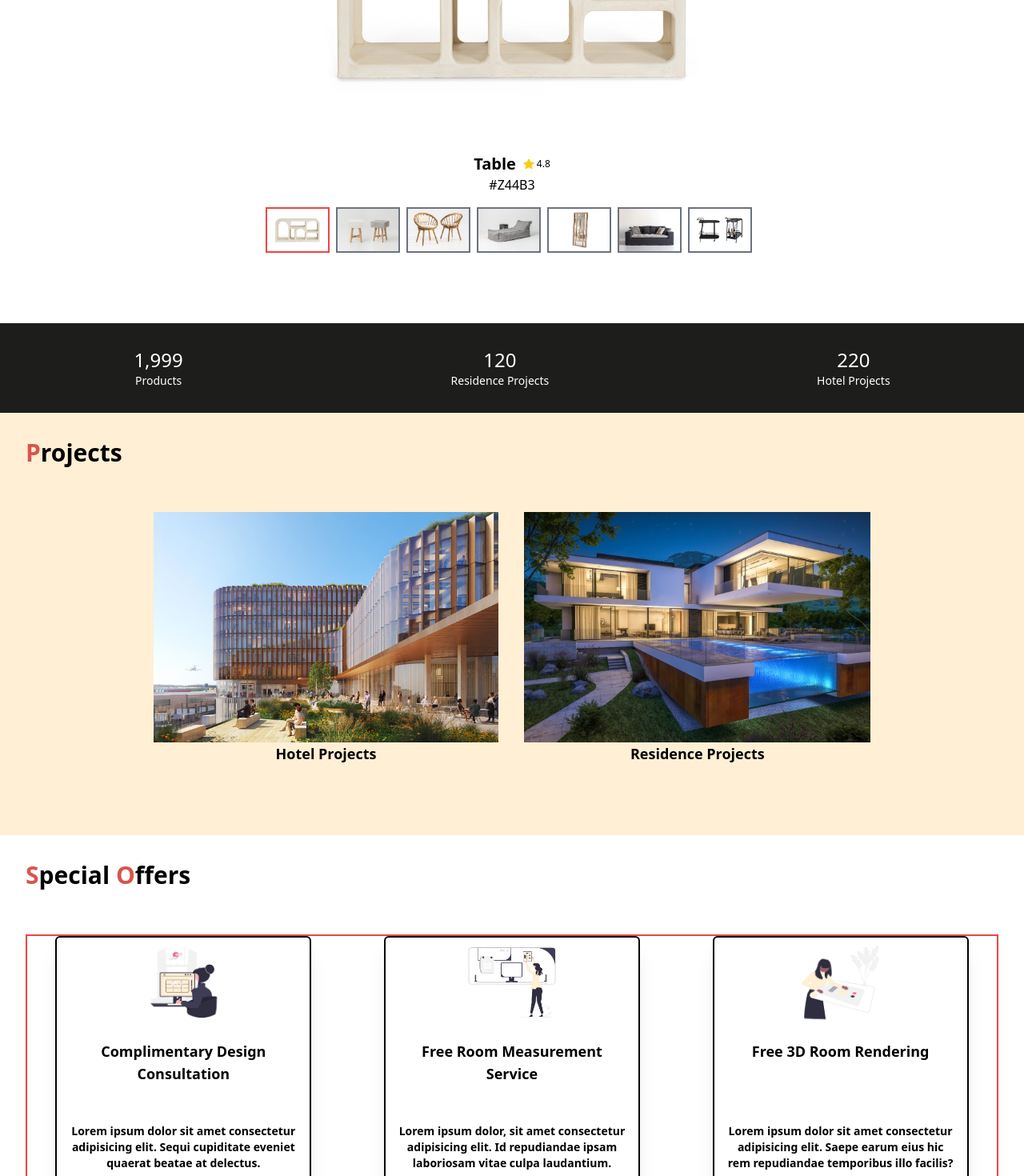
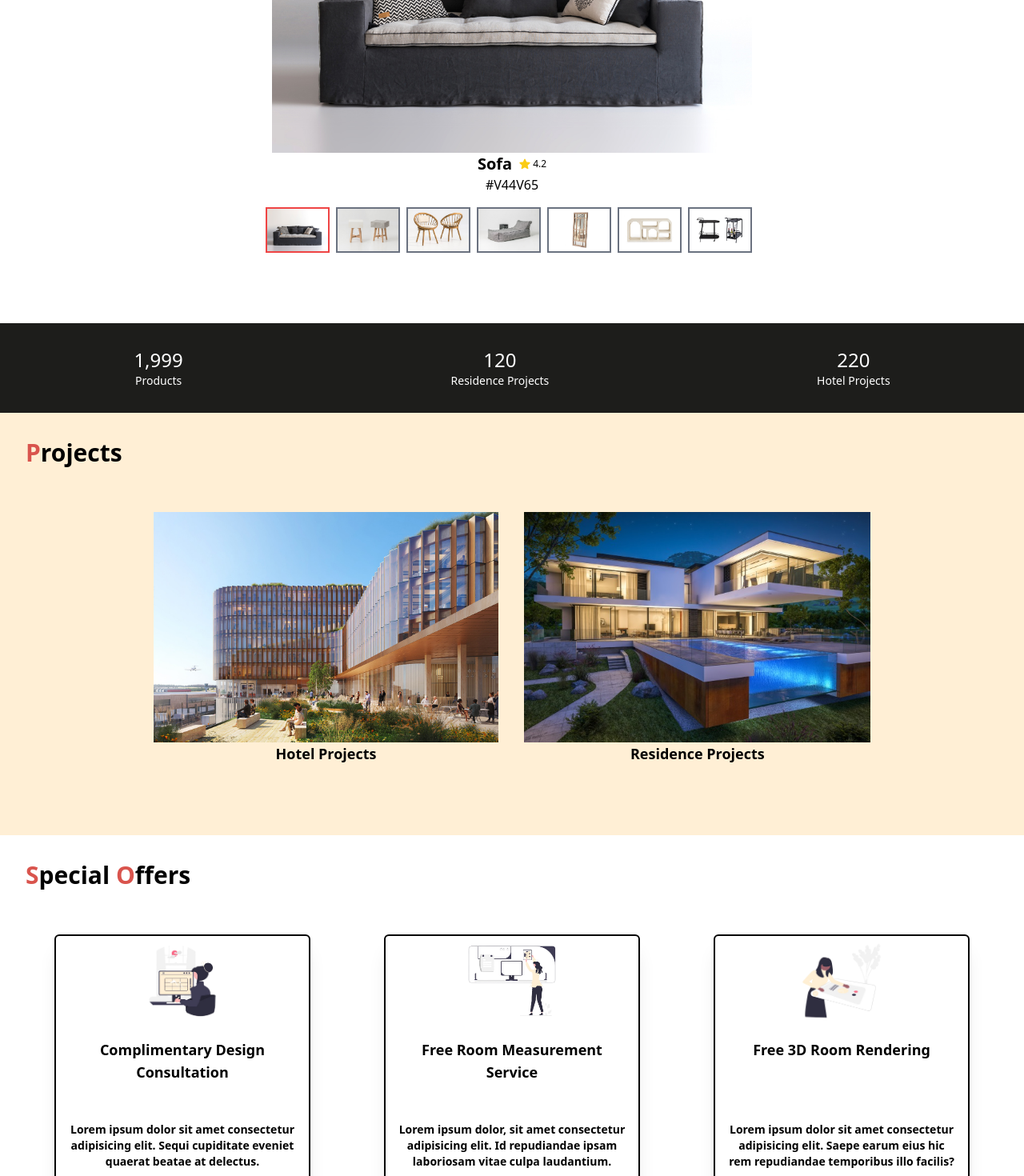
Before and after one commit to ddimkou/cozy-casa, a React (Vite) app: page / in a window 1280 px wide. Shown: the part 1330-2800 px from the top of the page at 80% size. Built offline with nearby package versions, Linux system fonts and the light colour scheme; a web font is replaced by a local one.

Commit message:
nav img / footer / products styling

```diff
--- a/src/components/Nav.tsx
+++ b/src/components/Nav.tsx
@@ -21,7 +21,9 @@ const Nav = () => {
     >
       {/* left side */}
       <div className="w-10 h-10 md:w-16 md:h-16">
-        <img src={cozyLogo} alt="logo" />
+        <a href="#home">
+          <img src={cozyLogo} alt="Home" />
+        </a>
       </div>
       {/* right side */}
       {isAboveMediumScreens ? (
--- a/src/constants/index.ts
+++ b/src/constants/index.ts
@@ -18,11 +18,12 @@ export type ProductTypes = {
 };
 export const products: ProductTypes[] = [
   {
-    item: "Table",
-    imgUrl: "src/assets/products/table.jpg",
-    code: "#Z44B3",
-    stars: "4.8",
+    item: "Sofa",
+    imgUrl: "src/assets/products/sofa.jpg",
+    code: "#V44V65",
+    stars: "4.2",
   },
+
   {
     item: "Bedside",
     imgUrl: "src/assets/products/bedside.jpg",
@@ -48,11 +49,12 @@ export const products: ProductTypes[] = [
     stars: "4.5",
   },
   {
-    item: "Sofa",
-    imgUrl: "src/assets/products/sofa.jpg",
-    code: "#V44V65",
-    stars: "4.2",
+    item: "Table",
+    imgUrl: "src/assets/products/table.jpg",
+    code: "#Z44B3",
+    stars: "4.8",
   },
+
   {
     item: "Trolley",
     imgUrl: "src/assets/products/trolley.jpg",
--- a/src/sections/Footer.tsx
+++ b/src/sections/Footer.tsx
@@ -1,5 +1,12 @@
 const Footer = () => {
-  return <div>Footer</div>;
+  return (
+    <footer
+      className="bg-soft-warm-light  py-8
+     font-montserrat font-bold text-center text-pale-red"
+    >
+      <p>&copy; {new Date().getFullYear()} Cozy Casa. All rights reserved.</p>
+    </footer>
+  );
 };
 
 export default Footer;
--- a/src/sections/SpecialOffer.tsx
+++ b/src/sections/SpecialOffer.tsx
@@ -9,7 +9,7 @@ const SpecialOffer = () => {
         <span className="text-pale-red">O</span>ffers
       </HText>
       {/* card */}
-      <div className="flex justify-around flex-wrap gap-5 my-14 border-2 border-red-500">
+      <div className="flex justify-around flex-wrap gap-5 my-14">
         {offers.map((offer: OfferProps, index: number) => (
           <div
             key={index}
```
